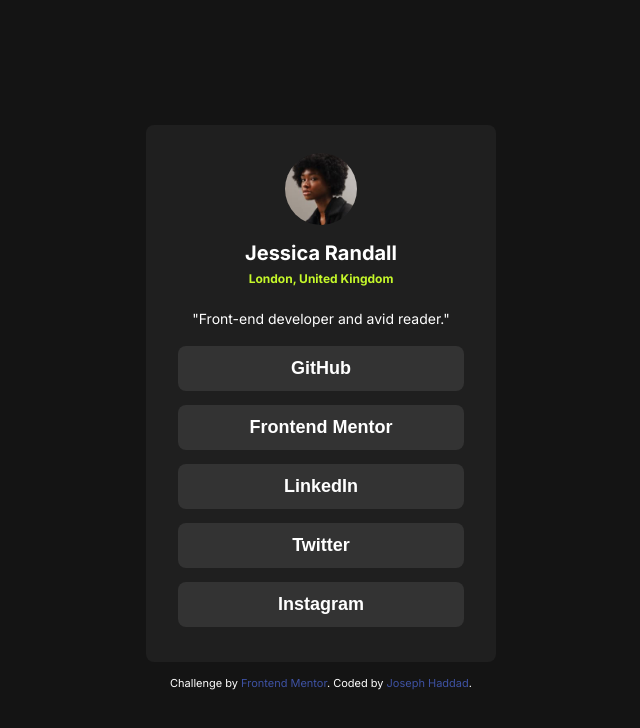
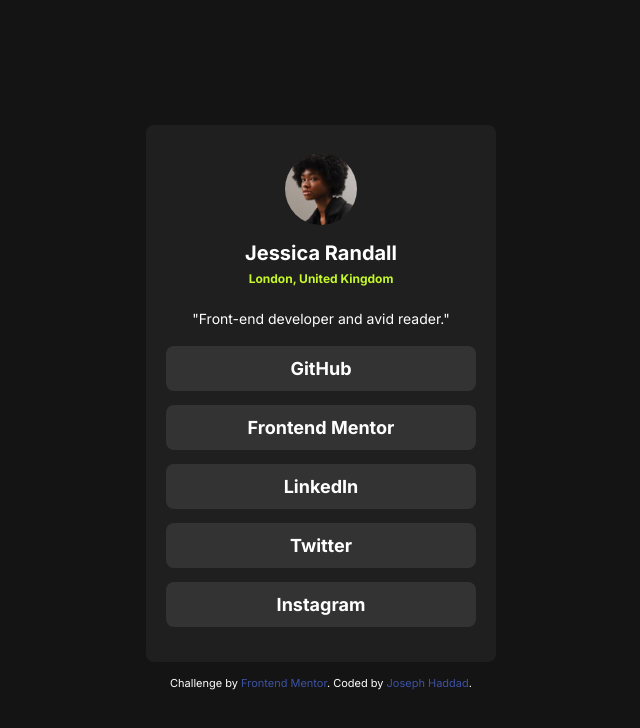
Before and after one commit to joehaddad1000/Social-links-profile-FrontendMentor, a plain HTML site: page index.html in a window 1280 px wide. Shown: the whole page, without its empty margins (319-959 px from the left). Drawn offline with Linux system fonts and the light colour scheme.

Commit message:
Finally the final version
Fixed the <a> tags

```diff
--- a/index.html
+++ b/index.html
@@ -22,11 +22,11 @@
       <p>"Front-end developer and avid reader."</p>
 
       <div class="links">
-        <button><a href="https://github.com"><strong>GitHub</strong></a></button>
-        <button><a href="https://www.frontendmentor.io"><strong>Frontend Mentor</strong></a></button>
-        <button><a href="https://www.linkedin.com"><strong>LinkedIn</strong></a></button>
-        <button><a href="https://twitter.com"><strong>Twitter</strong></a></button>
-        <button><a href="https://www.instagram.com"><strong>Instagram</strong></a></button>
+        <a href="https://github.com" class="btns"><strong>GitHub</strong></a>
+        <a href="https://www.frontendmentor.io" class="btns"><strong>Frontend Mentor</strong></a>
+        <a href="https://www.linkedin.com" class="btns"><strong>LinkedIn</strong></a>
+        <a href="https://twitter.com" class="btns"><strong>Twitter</strong></a>
+        <a href="https://www.instagram.com" class="btns"><strong>Instagram</strong></a>
       </div>
     </div>
   </main>
--- a/style.css
+++ b/style.css
@@ -71,7 +71,7 @@
     width: 100%;
 }
 
-button {
+.btns {
     background-color: var(--neutral-grey);
     color: var(--neutral-white);
     border-radius: .5rem;
@@ -83,19 +83,20 @@
     transition: all 0.2s ease-in-out;
 }
 
-button:hover {
+a{
+    all: unset;
+    text-align: center;
+}
+
+.btns:hover {
     cursor: pointer;
     background-color: var(--primary-green);
     color: var(--neutral-dark-grey);
 }
 
-button:active {
+.btns:active {
     background-color: var(--primary-green);
     color: var(--neutral-dark-grey);
-}
-
-a {
-    all: unset;
 }
 
 .subtitle {
@@ -140,11 +141,6 @@
         font-size: .75rem;
     }
 
-    button {
-        font-size: medium;
-        padding: .5rem;
-    }
-
     footer {
         font-size: .5rem;
     }
```
